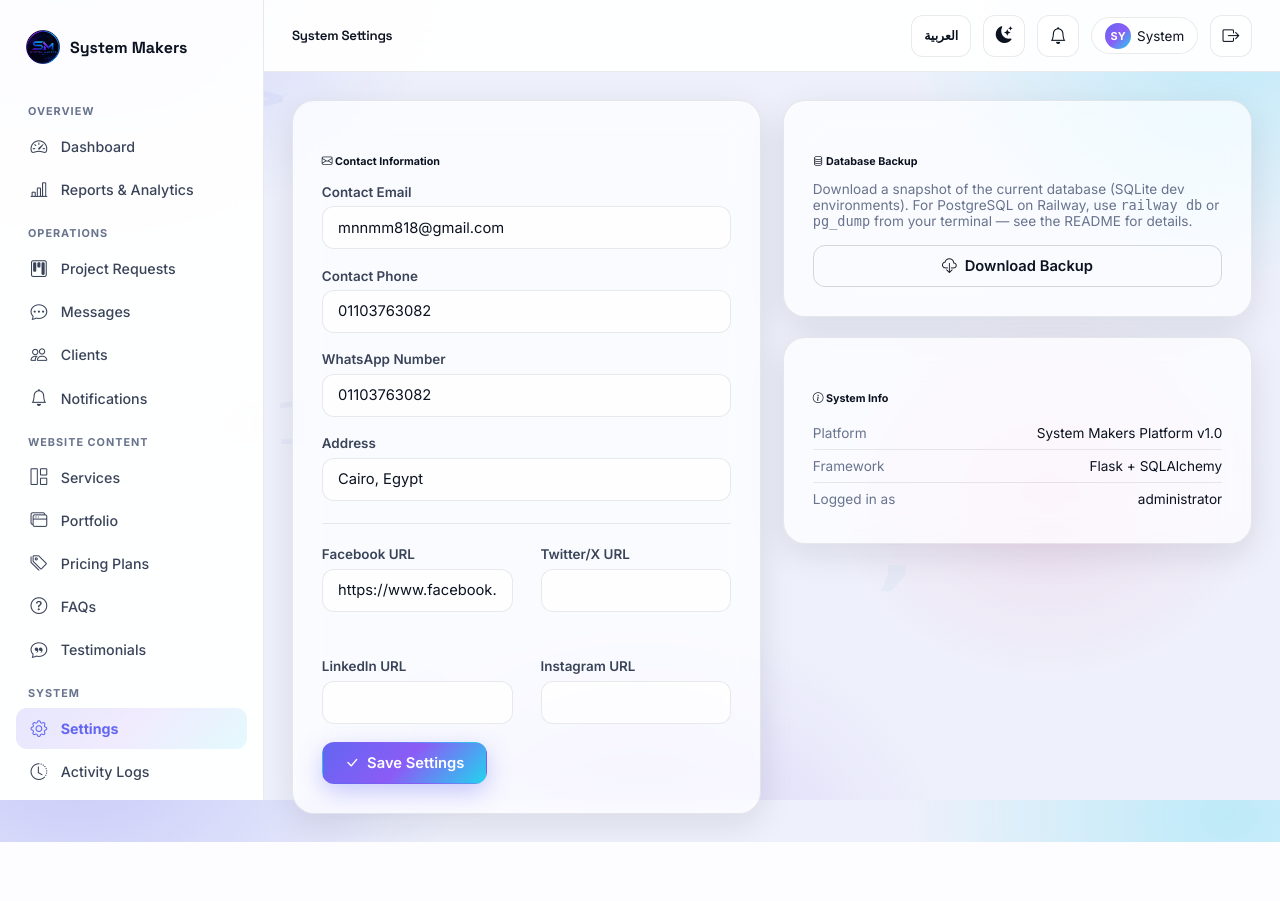
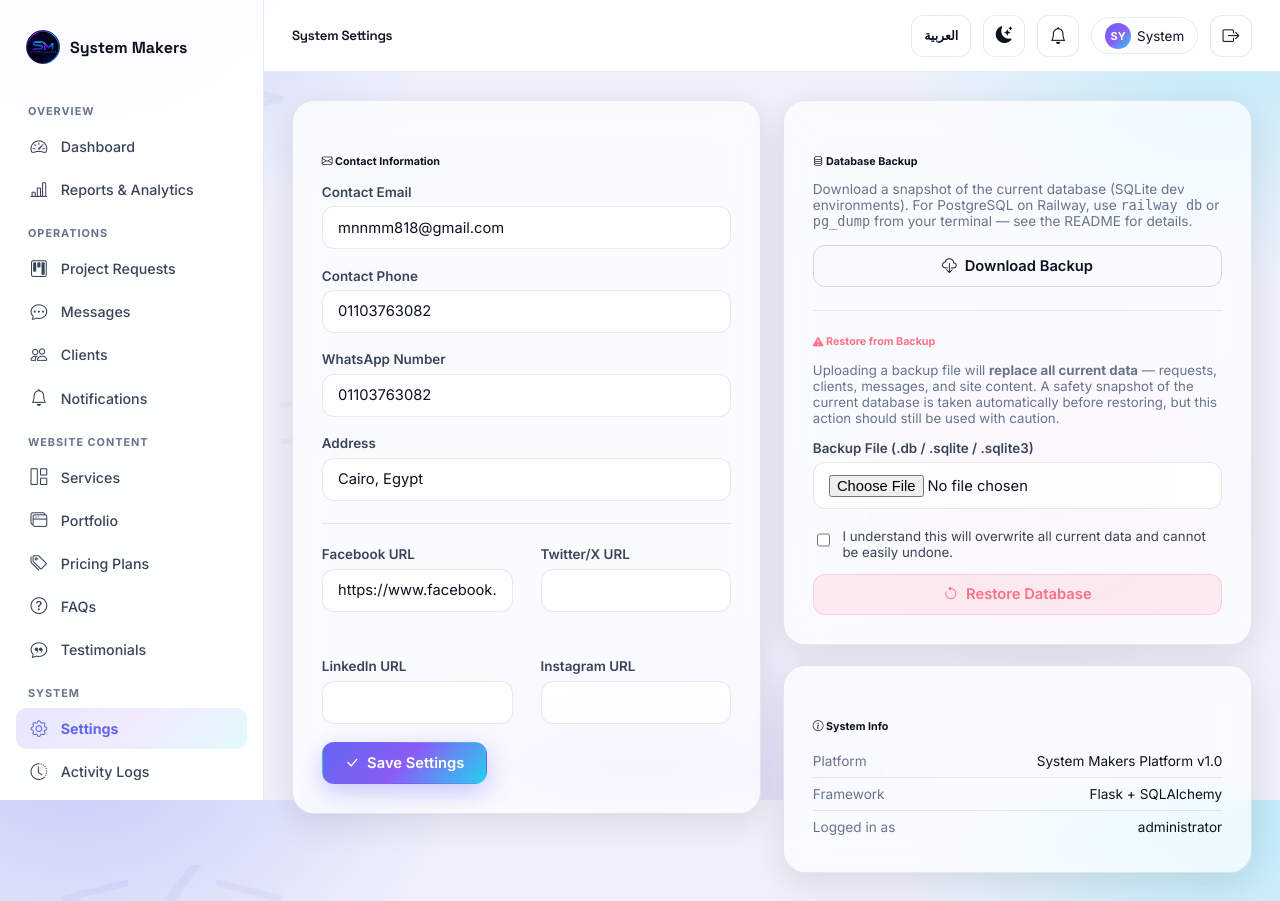
Before and after one commit to mohamednasserohi700-commits/Minasa_sys, a Flask app: page /admin/settings in a window 1280 px wide. Before the commit the page ends 842 px from the top, so only its background shows below. Run offline with Flask 3, Linux system fonts and the light colour scheme; a user stored in the database is signed in; some libraries are stand-ins or nearby versions.

Commit message:
Add files via upload

```diff
--- a/app/templates/admin/settings.html
+++ b/app/templates/admin/settings.html
@@ -32,6 +32,30 @@
         use <code>railway db</code> or <code>pg_dump</code> from your terminal — see the README for details.
       </p>
       <a href="{{ url_for('admin.backup_database') }}" class="btn btn-outline btn-block"><i class="bi bi-cloud-download"></i> Download Backup</a>
+
+      <div class="divider"></div>
+
+      <h6 style="margin-bottom:8px; color:var(--danger);"><i class="bi bi-exclamation-triangle-fill"></i> Restore from Backup</h6>
+      <p class="text-muted-2" style="font-size:.83rem; margin-bottom:14px;">
+        Uploading a backup file will <strong>replace all current data</strong> — requests, clients, messages,
+        and site content. A safety snapshot of the current database is taken automatically before restoring,
+        but this action should still be used with caution.
+      </p>
+      <form method="POST" action="{{ url_for('admin.restore_database') }}" enctype="multipart/form-data"
+            onsubmit="return confirm('This will overwrite ALL current data with the uploaded backup. Are you absolutely sure?');">
+        <input type="hidden" name="csrf_token" value="{{ csrf_token() }}">
+        <div class="field-group">
+          <label class="form-label">Backup File (.db / .sqlite / .sqlite3)</label>
+          <input type="file" name="backup_file" class="form-control" accept=".db,.sqlite,.sqlite3" required>
+        </div>
+        <div class="form-check" style="margin-bottom:14px;">
+          <input type="checkbox" name="confirm_restore" id="confirm_restore" required>
+          <label for="confirm_restore" style="font-size:.83rem; color:var(--text-1);">
+            I understand this will overwrite all current data and cannot be easily undone.
+          </label>
+        </div>
+        <button type="submit" class="btn btn-danger-soft btn-block"><i class="bi bi-arrow-counterclockwise"></i> Restore Database</button>
+      </form>
     </div>
 
     <div class="glass" style="padding:1.8rem;">
```
